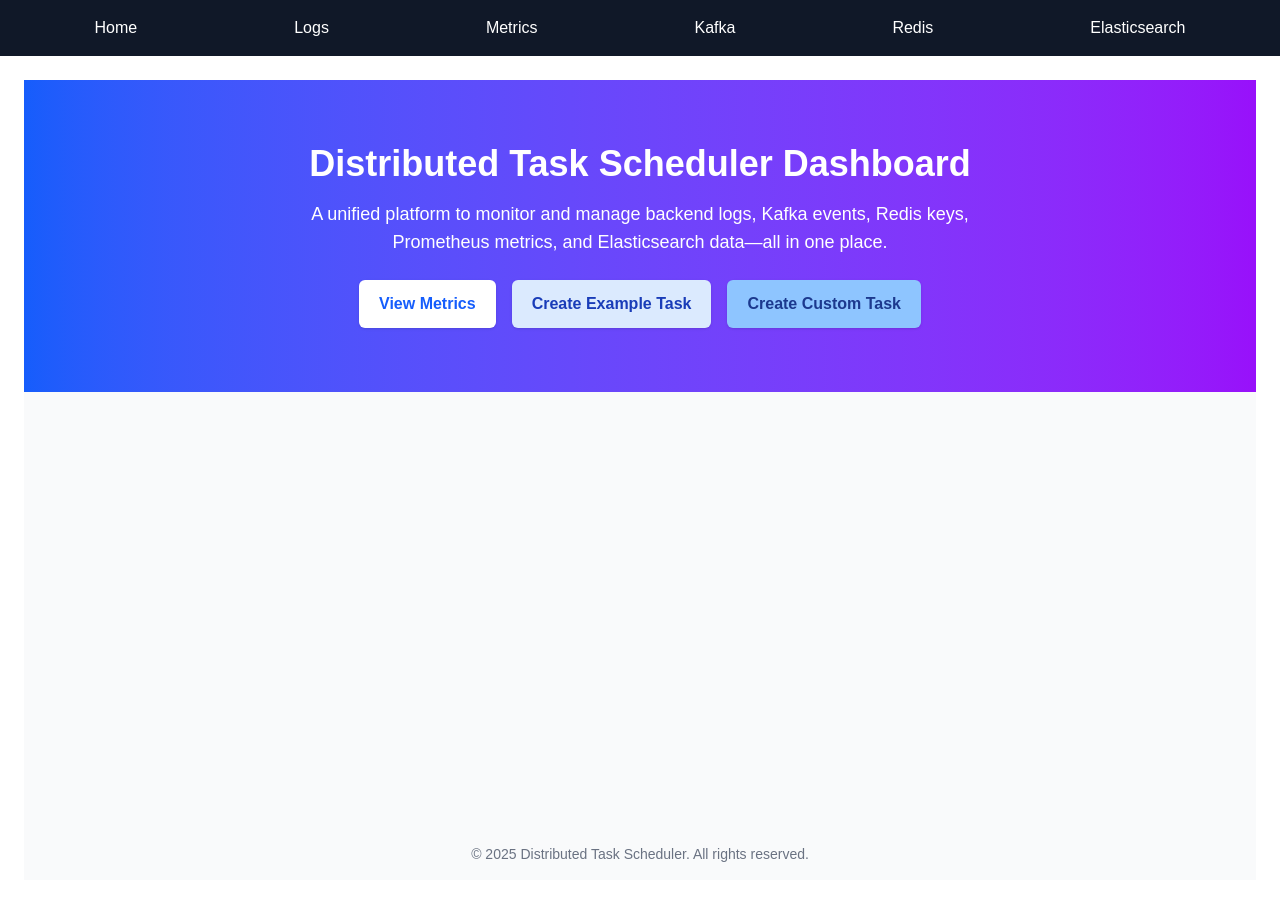
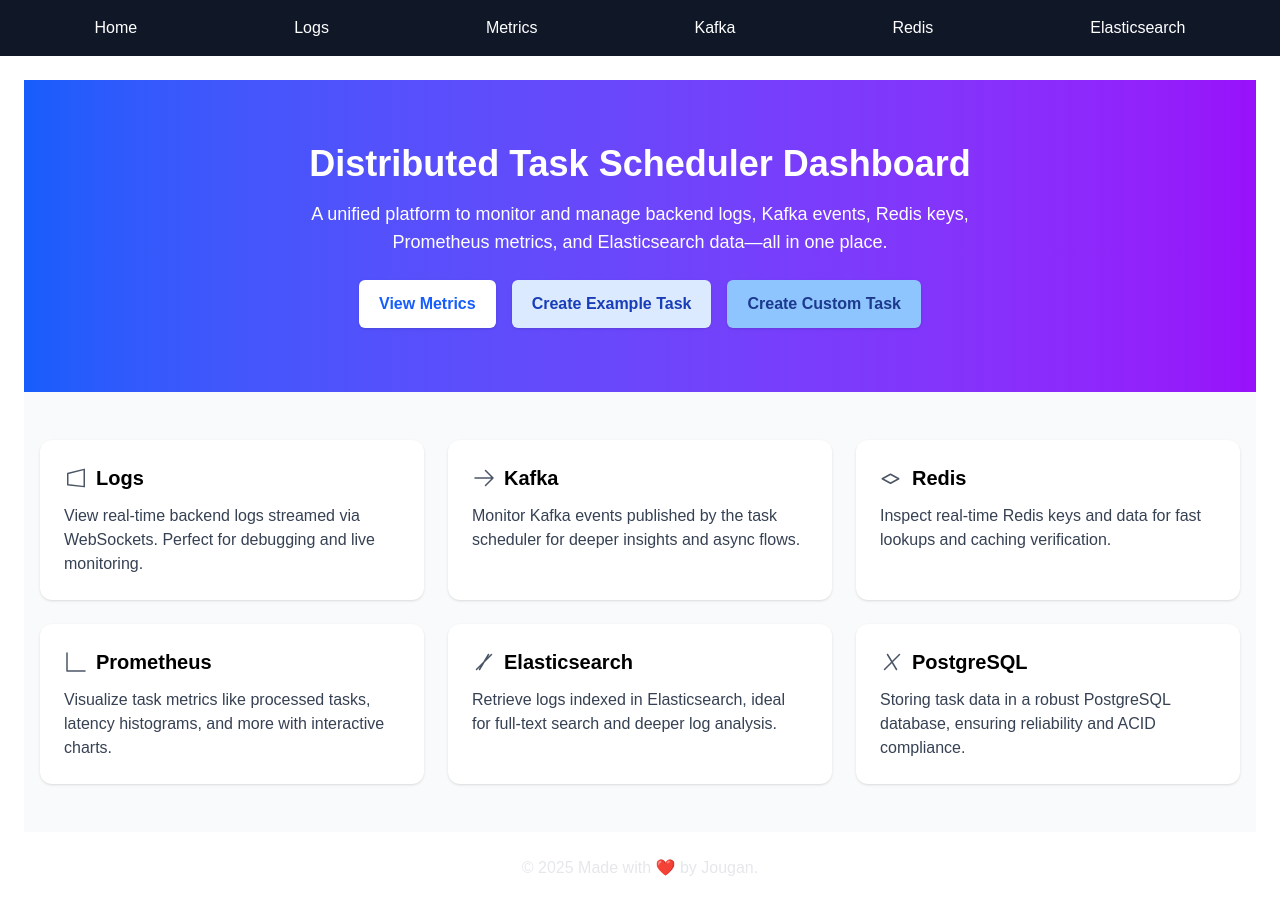
Before and after one commit to Jougan-0/distributed-task-scheduler, a Next.js app in the folder ui/: page / in a window 1280 px wide. After the commit the page ends 880 px from the top, so only its background shows below. Built offline with nearby package versions, Linux system fonts and the light colour scheme; no server answers.

Commit message:
feat: dynamic handling of backend url

```diff
--- a/ui/src/app/layout.tsx
+++ b/ui/src/app/layout.tsx
@@ -23,6 +23,9 @@ export default function RootLayout({ children }: { children: React.ReactNode })
           </nav>
           <main className="p-6">{children}</main>
         </WebSocketProvider>
+        <footer className="text-center text-m text-gray-200 mt-auto">
+      © {new Date().getFullYear()} Made with ❤️ by Jougan.
+            </footer>
       </body>
     </html>
   );
--- a/ui/src/app/page.tsx
+++ b/ui/src/app/page.tsx
@@ -90,7 +90,7 @@ export default function Home() {
   };
 
   return (
-    <div className="min-h-screen bg-gray-50 flex flex-col">
+<div className="min-h-[90vh] bg-gray-50 flex flex-col">
 <div className="bg-gradient-to-r from-blue-600 to-purple-600 text-white py-16 px-8 flex flex-col items-center">
       <h1 className="text-4xl font-extrabold mb-4">Distributed Task Scheduler Dashboard</h1>
       <p className="text-lg max-w-2xl text-center">
@@ -112,7 +112,6 @@ export default function Home() {
         </button>
         <button
           onClick={() => setShowCustomForm(!showCustomForm)}
-            ref={buttonRef}
           className="inline-block bg-blue-300 text-blue-900 font-semibold px-5 py-3 rounded-md shadow hover:bg-blue-400 transition"
         >
           {showCustomForm ? "Hide Custom Form" : "Create Custom Task"}
@@ -126,10 +125,7 @@ export default function Home() {
       )}
 
       {showCustomForm && (
-          <div
-            ref={formRef}
-            className="bg-white text-blue-800 py-4 px-6 rounded-md mt-8 shadow w-full max-w-xl"
-          >
+        <div className="bg-white text-blue-800 py-4 px-6 rounded-md mt-8 shadow w-full max-w-xl">
           <h2 className="text-xl font-bold mb-3">Create a Custom Task</h2>
           <div className="flex flex-col sm:flex-row gap-2 mb-4">
             <div className="flex-1">
@@ -176,9 +172,116 @@ export default function Home() {
       )}
     </div>
 
-      <footer className="text-center text-sm text-gray-500 mt-auto py-4">
-        © {new Date().getFullYear()} Distributed Task Scheduler. All rights reserved.
-      </footer>
+    <div className="container mx-auto py-12 px-4 grid grid-cols-1 sm:grid-cols-2 lg:grid-cols-3 gap-6">
+        <Link href="/logs" className="bg-white rounded-xl p-6 shadow hover:shadow-lg transition">
+          <h2 className="text-xl  font-bold mb-3 flex items-center gap-2">
+            <svg
+              className="w-6 h-6 text-gray-600"
+              fill="none"
+              stroke="currentColor"
+              strokeWidth="1.5"
+              viewBox="0 0 24 24"
+            >
+              <path strokeLinecap="round" strokeLinejoin="round" d="M3.75 7.5l16.5-4.125v17.25L3.75 18.75V7.5z" />
+            </svg>
+            Logs
+          </h2>
+          <p className="text-gray-700">
+            View real-time backend logs streamed via WebSockets. Perfect for debugging and live monitoring.
+          </p>
+        </Link>
+
+        <Link href="/kafka" className="bg-white rounded-xl p-6 shadow hover:shadow-lg transition">
+          <h2 className="text-xl font-bold mb-3 flex items-center gap-2 ">
+            <svg
+              className="w-6 h-6 text-gray-600"
+              fill="none"
+              stroke="currentColor"
+              strokeWidth="1.5"
+              viewBox="0 0 24 24"
+            >
+              <path strokeLinecap="round" strokeLinejoin="round" d="M13.5 4.5L21 12m0 0l-7.5 7.5M21 12H3" />
+            </svg>
+            Kafka
+          </h2>
+          <p className="text-gray-700">
+            Monitor Kafka events published by the task scheduler for deeper insights and async flows.
+          </p>
+        </Link>
+
+        <Link href="/redis" className="bg-white rounded-xl p-6 shadow hover:shadow-lg transition">
+          <h2 className="text-xl font-bold mb-3 flex items-center gap-2">
+            <svg
+              className="w-6 h-6 text-gray-600"
+              fill="none"
+              stroke="currentColor"
+              strokeWidth="1.5"
+              viewBox="0 0 24 24"
+            >
+              <path strokeLinecap="round" strokeLinejoin="round" d="M2.25 12.75l8.25-4.5 8.25 4.5-8.25 4.5-8.25-4.5z" />
+            </svg>
+            Redis
+          </h2>
+          <p className="text-gray-700">
+            Inspect real-time Redis keys and data for fast lookups and caching verification.
+          </p>
+        </Link>
+
+        <Link href="/metrics" className="bg-white rounded-xl p-6 shadow hover:shadow-lg transition">
+          <h2 className="text-xl font-bold mb-3 flex items-center gap-2">
+            <svg
+              className="w-6 h-6 text-gray-600"
+              fill="none"
+              stroke="currentColor"
+              strokeWidth="1.5"
+              viewBox="0 0 24 24"
+            >
+              <path strokeLinecap="round" strokeLinejoin="round" d="M3 3v18h18" />
+            </svg>
+            Prometheus
+          </h2>
+          <p className="text-gray-700">
+            Visualize task metrics like processed tasks, latency histograms, and more with interactive charts.
+          </p>
+        </Link>
+
+        <Link href="/elasticsearch" className="bg-white rounded-xl p-6 shadow hover:shadow-lg transition">
+          <h2 className="text-xl font-bold mb-3 flex items-center gap-2">
+            <svg
+              className="w-6 h-6 text-gray-600"
+              fill="none"
+              stroke="currentColor"
+              strokeWidth="1.5"
+              viewBox="0 0 24 24"
+            >
+              <path strokeLinecap="round" strokeLinejoin="round" d="M16.5 4.5l-9 15M4.5 19.5l15-15" />
+            </svg>
+            Elasticsearch
+          </h2>
+          <p className="text-gray-700">
+            Retrieve logs indexed in Elasticsearch, ideal for full-text search and deeper log analysis.
+          </p>
+        </Link>
+
+        <div className="bg-white rounded-xl p-6 shadow">
+          <h2 className="text-xl font-bold mb-3 flex items-center gap-2">
+            <svg
+              className="w-6 h-6 text-gray-600"
+              fill="none"
+              stroke="currentColor"
+              strokeWidth="1.5"
+              viewBox="0 0 24 24"
+            >
+              <path strokeLinecap="round" strokeLinejoin="round" d="M7.5 4.5l9 15M4.5 19.5l15-15" />
+            </svg>
+            PostgreSQL
+          </h2>
+          <p className="text-gray-700">
+            Storing task data in a robust PostgreSQL database, ensuring reliability and ACID compliance.
+          </p>
+        </div>
+      </div>
+
     </div>
   );
 }
```
Lines whose indentation alone changed are shown as unchanged.
